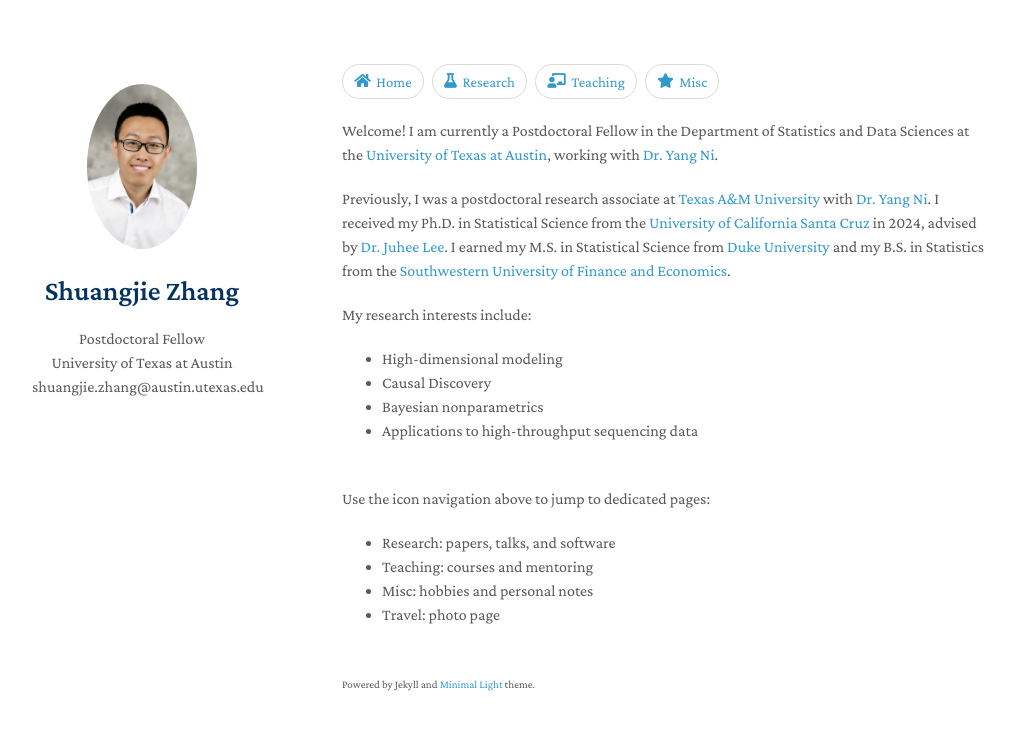
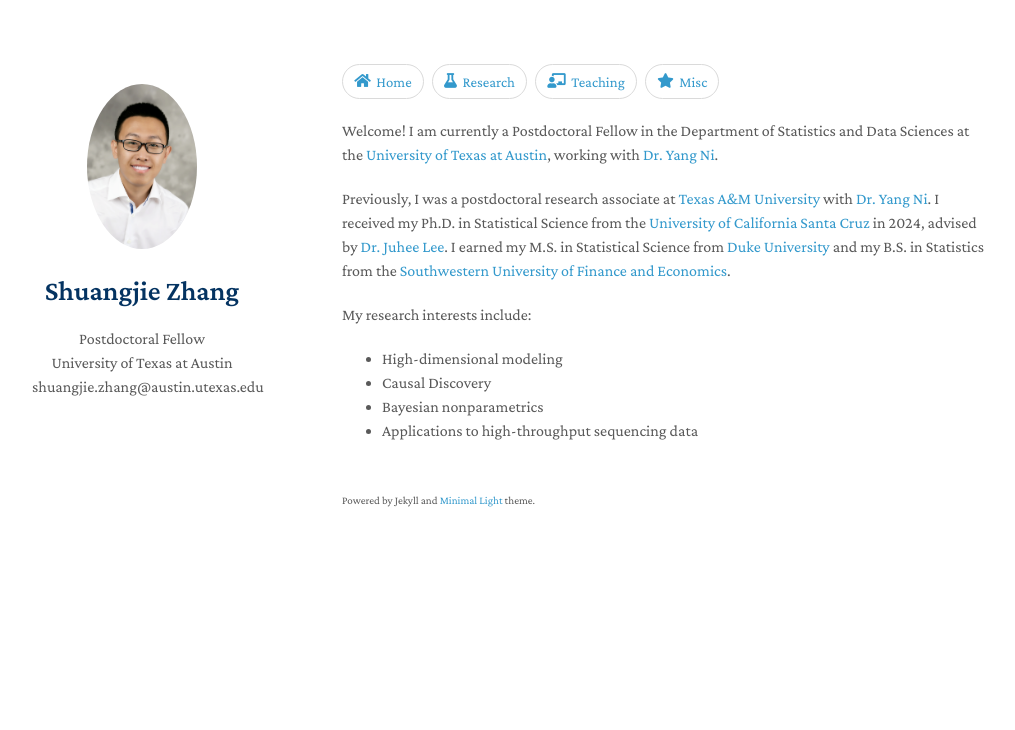
Before and after one commit to shuang-jie/shuang-jie.github.io, a Jekyll site: the page built from index.md, in a window 1280 px wide. Shown: the top 730 px of the page, without its empty margins (128-1143 px from the left). Built offline with Jekyll 4.4.1, drawn with Linux system fonts in a browser that asks for light colours; nearby versions of some CDN libraries; a style sheet for code colours, icons or effects is not loaded.

Commit message:
Clean up index.md by removing navigation section
Removed unused navigation instructions and extra line breaks.

```diff
--- a/index.md
+++ b/index.md
@@ -11,10 +11,3 @@ My research interests include:
 - Causal Discovery
 - Bayesian nonparametrics
 - Applications to high-throughput sequencing data
-
-<br>
-Use the icon navigation above to jump to dedicated pages:
-- Research: papers, talks, and software
-- Teaching: courses and mentoring
-- Misc: hobbies and personal notes
-- Travel: photo page
```
